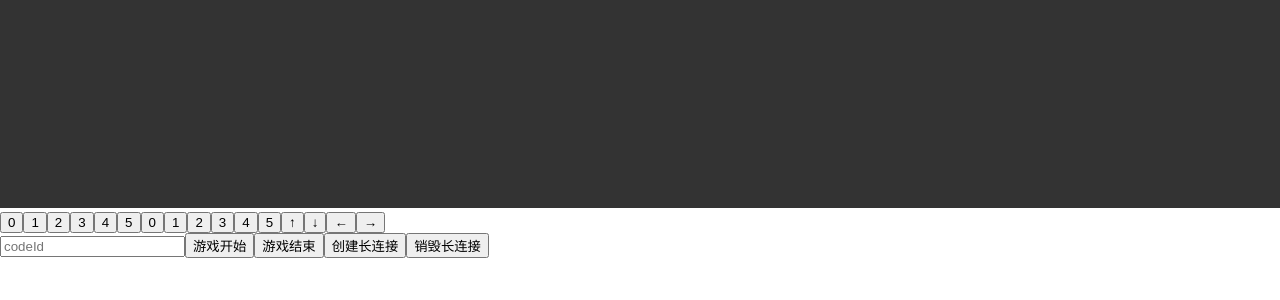
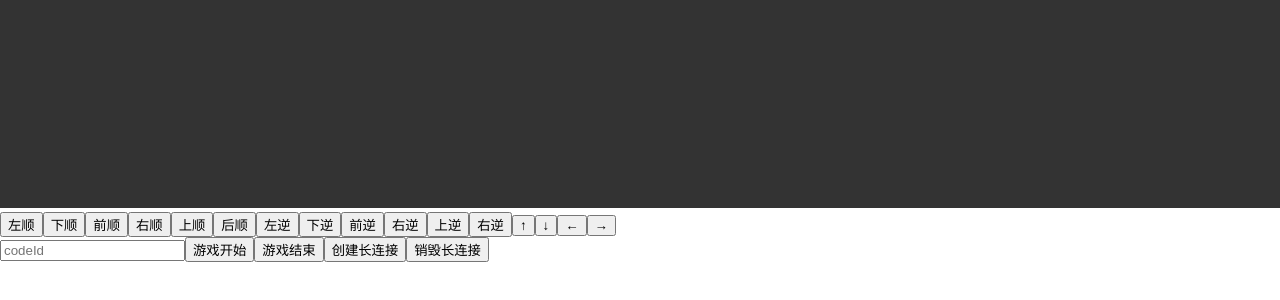
Before and after one commit to TomoGaSukunai/dualcube, a React (Vite) app: page / in a window 1280 px wide. Shown: the part 432-732 px from the top of the page. Built offline with nearby package versions, Linux system fonts and the light colour scheme.

Commit message:
Feature Axis tag

```diff
--- a/src/DualCubeCanvas.tsx
+++ b/src/DualCubeCanvas.tsx
@@ -12,13 +12,14 @@ import o5 from './assets/o5.jpg';
 import ApiDom from './bili-api';
 
 interface glProgram {
+    colorProgram: WebGLProgram | null,
     color: number
     coord: number
     Lmatrix: WebGLUniformLocation | null
     Mmatrix: WebGLUniformLocation | null
     Vmatrix: WebGLUniformLocation | null
     Pmatrix: WebGLUniformLocation | null
-    colorProgram: WebGLProgram | null,
+
     texProgram: WebGLProgram | null,
     texCoord: number
     texUvs: number
@@ -27,6 +28,15 @@ interface glProgram {
     texMmatrix: WebGLUniformLocation | null
     texLmatrix: WebGLUniformLocation | null
     texSampler: WebGLUniformLocation | null
+
+    textProgram: WebGLProgram | null,
+    textCoord: number
+    textUvs: number
+    textPmatrix: WebGLUniformLocation | null
+    textVmatrix: WebGLUniformLocation | null
+    textMmatrix: WebGLUniformLocation | null
+    textSampler: WebGLUniformLocation | null
+    textArchor: WebGLUniformLocation | null
 }
 
 
@@ -210,6 +220,22 @@ function DualCubeCanvas() {
         const texLmatrix = gl.getUniformLocation(texProgram, 'Lmatrix');
         const texSampler = gl.getUniformLocation(texProgram, 'uSampler');
 
+        const textProgram = shaderProgramInit(gl, shaders.textVert, shaders.textFrag);
+        const textCoord = gl.getAttribLocation(textProgram, 'coordinates');
+        gl.enableVertexAttribArray(textCoord);
+        const textUvs = gl.getAttribLocation(textProgram, 'uvs');
+        gl.enableVertexAttribArray(textUvs);
+        const textArchor = gl.getUniformLocation(textProgram, 'archor');
+        const textPmatrix = gl.getUniformLocation(textProgram, 'Pmatrix');
+        const textVmatrix = gl.getUniformLocation(textProgram, 'Vmatrix');
+        const textMmatrix = gl.getUniformLocation(textProgram, 'Mmatrix');
+        const textSampler = gl.getUniformLocation(textProgram, 'uSampler');
+
+
+
+
+
+
         World.program = {
             colorProgram,
             color,
@@ -226,6 +252,14 @@ function DualCubeCanvas() {
             texMmatrix,
             texLmatrix,
             texSampler,
+            textProgram,
+            textCoord,
+            textUvs,
+            textPmatrix,
+            textVmatrix,
+            textMmatrix,
+            textSampler,
+            textArchor,
         };
 
         const border = 1;
@@ -278,6 +312,52 @@ function DualCubeCanvas() {
 
         // textureInit(gl, gl.TEXTURE0 + 5, senpaiIamge);
 
+        const textInfos = ['左', '下', '前', '右', '上', '后'].map((face, i) => {
+            const offScreenCanvas = document.createElement('canvas');
+            offScreenCanvas.width = 32;
+            offScreenCanvas.height = 32;
+            const offScreenCtx = offScreenCanvas.getContext('2d');
+            offScreenCtx!.fillStyle = `rgb(0,0,0,0)`;
+            offScreenCtx!.fillRect(0, 0, 32, 32);
+            offScreenCtx!.font = '24px Arial';
+            offScreenCtx!.textAlign = 'center';
+            offScreenCtx!.textBaseline = 'middle';
+            offScreenCtx!.fillStyle = `rgb(255, 255, 255)`;
+            offScreenCtx!.fillText(face, 16, 16);
+
+            const texture = gl.createTexture();
+            gl.bindTexture(gl.TEXTURE_2D, texture);
+            gl.texImage2D(gl.TEXTURE_2D, 0, gl.RGBA, gl.RGBA, gl.UNSIGNED_BYTE, offScreenCanvas);
+            gl.texParameteri(gl.TEXTURE_2D, gl.TEXTURE_MAG_FILTER, gl.LINEAR);
+            gl.texParameteri(gl.TEXTURE_2D, gl.TEXTURE_MIN_FILTER, gl.LINEAR_MIPMAP_NEAREST);
+            gl.generateMipmap(gl.TEXTURE_2D);
+
+            const coordBuffer = gl.createBuffer();
+            gl.bindBuffer(gl.ARRAY_BUFFER, coordBuffer);
+            gl.bufferData(gl.ARRAY_BUFFER, new Float32Array([
+                -0.5, -0.5,
+                0.5, -0.5,
+                -0.5, 0.5,
+                0.5, 0.5,
+            ]), gl.STATIC_DRAW);
+
+            const uvsBuffer = gl.createBuffer();
+            gl.bindBuffer(gl.ARRAY_BUFFER, uvsBuffer);
+            gl.bufferData(gl.ARRAY_BUFFER, new Float32Array([
+                0, 1,
+                0, 0,
+                1, 1,
+                1, 0,
+            ]), gl.STATIC_DRAW);
+
+
+            return {
+                texture,
+                coordBuffer,
+                uvsBuffer,
+                archor: CubeDefine.FACES[i].map(x => x * 2.5),
+            };
+        });
 
 
         // let frameCount = 0;
@@ -385,6 +465,27 @@ function DualCubeCanvas() {
             }
 
 
+            gl.enable(gl.DEPTH_TEST);
+            gl.enable(gl.BLEND);
+            gl.blendFunc(gl.ONE, gl.ONE_MINUS_SRC_ALPHA);
+            //draw text part
+            gl.useProgram(World.program.textProgram);
+            gl.uniformMatrix4fv(World.program.textPmatrix, false, World.projectMatrix);
+            gl.uniformMatrix4fv(World.program.textVmatrix, false, World.viewMatrix);
+            gl.uniformMatrix4fv(World.program.textMmatrix, false, World.moveMatrix);
+            for (const info of textInfos) {
+                gl.bindBuffer(gl.ARRAY_BUFFER, info.coordBuffer);
+                gl.vertexAttribPointer(World.program.textCoord, 2, gl.FLOAT, false, 0, 0);
+                gl.bindBuffer(gl.ARRAY_BUFFER, info.uvsBuffer);
+                gl.vertexAttribPointer(World.program.textUvs, 2, gl.FLOAT, false, 0, 0);
+                gl.uniform3fv(World.program.textArchor, info.archor);
+                gl.activeTexture(gl.TEXTURE0 + 6);
+                gl.bindTexture(gl.TEXTURE_2D, info.texture);
+                gl.uniform1i(World.program.textSampler, 6);
+                gl.drawArrays(gl.TRIANGLE_STRIP, 0, 4);
+            }
+
+
             World.moveMatrix = mat4.getEye();
 
             animationFrameId = requestAnimationFrame(render);
@@ -427,18 +528,18 @@ function DualCubeCanvas() {
 
     return <>
         <canvas ref={canvasRef} />
-        <button onClick={() => handleRotate(0, true)}>0</button>
-        <button onClick={() => handleRotate(1, true)}>1</button>
-        <button onClick={() => handleRotate(2, true)}>2</button>
-        <button onClick={() => handleRotate(3, true)}>3</button>
-        <button onClick={() => handleRotate(4, true)}>4</button>
-        <button onClick={() => handleRotate(5, true)}>5</button>
-        <button onClick={() => handleRotate(0, false)}>0</button>
-        <button onClick={() => handleRotate(1, false)}>1</button>
-        <button onClick={() => handleRotate(2, false)}>2</button>
-        <button onClick={() => handleRotate(3, false)}>3</button>
-        <button onClick={() => handleRotate(4, false)}>4</button>
-        <button onClick={() => handleRotate(5, false)}>5</button>
+        <button onClick={() => handleRotate(0, true)}>左顺</button>
+        <button onClick={() => handleRotate(1, true)}>下顺</button>
+        <button onClick={() => handleRotate(2, true)}>前顺</button>
+        <button onClick={() => handleRotate(3, true)}>右顺</button>
+        <button onClick={() => handleRotate(4, true)}>上顺</button>
+        <button onClick={() => handleRotate(5, true)}>后顺</button>
+        <button onClick={() => handleRotate(0, false)}>左逆</button>
+        <button onClick={() => handleRotate(1, false)}>下逆</button>
+        <button onClick={() => handleRotate(2, false)}>前逆</button>
+        <button onClick={() => handleRotate(3, false)}>右逆</button>
+        <button onClick={() => handleRotate(4, false)}>上逆</button>
+        <button onClick={() => handleRotate(5, false)}>右逆</button>
         <button onClick={() => handleViewRotate(0, -0.1)}>↑</button>
         <button onClick={() => handleViewRotate(0, 0.1)}>↓</button>
         <button onClick={() => handleViewRotate(-0.1, 0)}>←</button>
--- a/src/shaders/index.ts
+++ b/src/shaders/index.ts
@@ -2,5 +2,7 @@ import texVert from './texture-block.vert?raw';
 import texFrag from './texture-block.frag?raw';
 import colorVert from './color-block.vert?raw';
 import colorFrag from './color-block.frag?raw';
+import textVert from './text.vert?raw';
+import textFrag from './text.frag?raw';
 
-export default { texVert, texFrag, colorVert, colorFrag };
+export default { texVert, texFrag, colorVert, colorFrag , textVert, textFrag};
```
Also changed, not shown: src/shaders/text.vert.
